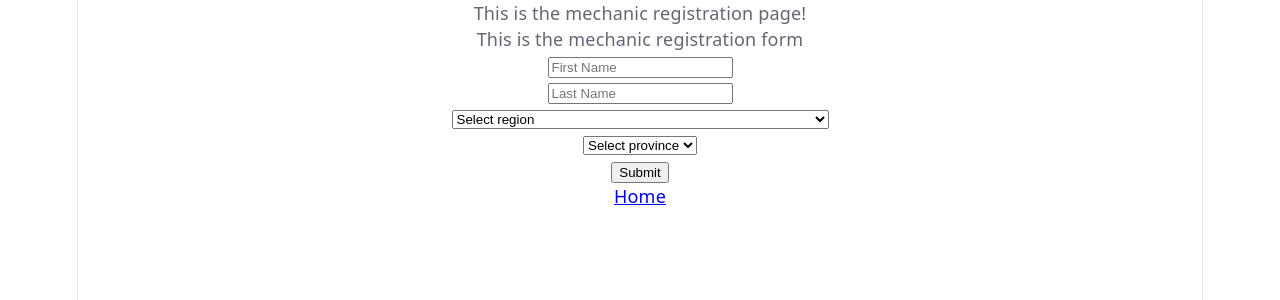
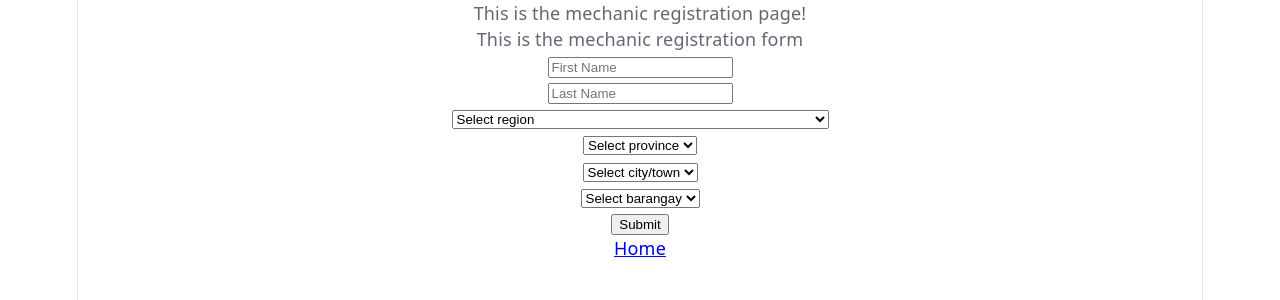
Before and after one commit to jakevergara97-hub/mechanicko_two, a React (Vite) app: page /mechanicsignup in a window 1280 px wide. Shown: the top 300 px of the page. Built offline with nearby package versions, Linux system fonts and the light colour scheme.

Commit message:
Can now input the region, province, city, and barangay of mechanics in the mechanic registration page.

```diff
--- a/src/components/mechanic_registration/MechanicRegistrationForm.jsx
+++ b/src/components/mechanic_registration/MechanicRegistrationForm.jsx
@@ -9,15 +9,48 @@ export function MechanicRegistrationForm() {
 
     const [selectedRegion, setSelectedRegion] = useState("");
     const [selectedProvince, setSelectedProvince] = useState("");
+    const [selectedCity, setSelectedCity] = useState("");
+    const [selectedBarangay, setSelectedBarangay] = useState("");
 
     const selectedRegionRef = useRef("");
     const selectedProvinceRef = useRef("");
+    const selectedCityRef = useRef("");
+    const selectedBarangayRef = useRef("");
+
     const firstNameRef = useRef("");
     const lastNameRef = useRef("");
 
     const [locationHierarchy, setLocationHierarchy] = useState({});
 
     const [provinces, setProvinces] = useState([]);
+    const [cities, setCities] = useState([]);
+    const [barangays, setBarangays] = useState([]);
+
+    const initialFormState = {
+        firstName_: '',
+        lastName_: '',
+    }
+
+    const [formData, setFormData] = useState(initialFormState);
+
+    const handleChange = (event) => {
+        const {name, value} = event.target;
+        // setFormData((prevData) => ({
+        //     ...prevData,
+        //     [name]: value,
+        // }))
+
+        setFormData((prevData) => {
+            return {
+                ...prevData,
+                [name]: value,
+            }
+        });
+
+        console.log("Handling Change function firing " + value)
+    }
+
+    console.log(initialFormState.firstName_);
 
     useEffect(() => {
         async function loadPSGC() {
@@ -28,7 +61,7 @@ export function MechanicRegistrationForm() {
                     throw new Error("Locations can't be loaded.");
                 }
                 const data = await response.json();
-
+                console.log(locationHierarchy);
                 setLocationHierarchy(data);
             }
             catch(error) {
@@ -48,9 +81,37 @@ export function MechanicRegistrationForm() {
         );
     }
 
+    function handleProvinceSelection(e) {
+        const province = e.target.value;
+        setSelectedProvince(province);
+
+        setCities(
+            Object.keys(locationHierarchy[selectedRegion][province]).filter(city => city !== 'population')
+        );
+
+    }
+
+    function handleCitySelection(e) {
+        const city = e.target.value;
+        setSelectedCity(city);
+
+        setBarangays(
+            Object.keys(locationHierarchy[selectedRegion][selectedProvince][city])
+                .filter(barangay =>
+                        barangay !== "cityClass"
+                        && barangay !== "class"
+                        && barangay !== "population")
+        );
+    }
+
     const regions = Object.keys(locationHierarchy);
 
     console.log(provinces);
+    console.log(locationHierarchy);
+    console.log(selectedRegion)
+    console.log(selectedProvince);
+    console.log(cities);
+    console.log(barangays);
 
     async function handleSubmit(e) {
         e.preventDefault();
@@ -63,8 +124,8 @@ export function MechanicRegistrationForm() {
 
         try {
             const response = await createMechanic({
-                firstName: firstNameRef.current.value,
-                lastName: lastNameRef.current.value,
+                firstName,
+                lastName,
                 region: selectedRegionRef.current.value
             });
 
@@ -97,8 +158,11 @@ export function MechanicRegistrationForm() {
                 <input
                     type="text"
                     value={firstName}
+                    // value={formData.firstName_}
+                    // name="firstname_"
                     ref={firstNameRef}
                     onChange={(e) => setFirstName(e.target.value)}
+                    // onChange={handleChange}
                     onBlur={() => setTouchedFirstName(true)}
                     placeholder="First Name"
                 />
@@ -144,7 +208,8 @@ export function MechanicRegistrationForm() {
                     id="province-select"
                     value={selectedProvince}
                     ref={selectedProvinceRef}
-                    onChange={(e) => setSelectedProvince(e.target.value)}>
+                    onChange={(e) => handleProvinceSelection(e)}
+                >
 
                     <option value="" disabled>Select province</option>
 
@@ -160,6 +225,48 @@ export function MechanicRegistrationForm() {
 
                 <br />
 
+                <select
+                    id="city-select"
+                    value={selectedCity}
+                    ref={selectedCityRef}
+                    onChange={(e) => handleCitySelection(e)}
+                >
+
+                    <option value="" disabled>Select city/town</option>
+
+                    {cities.length !== 0 &&
+                        cities.map((city) => (
+                            <option key={city} value={city}>
+                                {city}
+                            </option>
+                        ))
+                    }
+
+                </select>
+
+                <br />
+
+                <select
+                    id="barangay-select"
+                    value={selectedBarangay}
+                    ref={selectedBarangayRef}
+                    onChange={(e) => setSelectedBarangay(e.target.value)}
+                >
+
+                    <option value="" disabled>Select barangay</option>
+
+                    {barangays.length !== 0 &&
+                        barangays.map((barangay) => (
+                            <option key={barangay} value={barangay}>
+                                {barangay}
+                            </option>
+                        ))
+                    }
+
+                </select>
+
+                <br />
+
 
                 <button type="Submit">Submit</button>
             </form>
```
